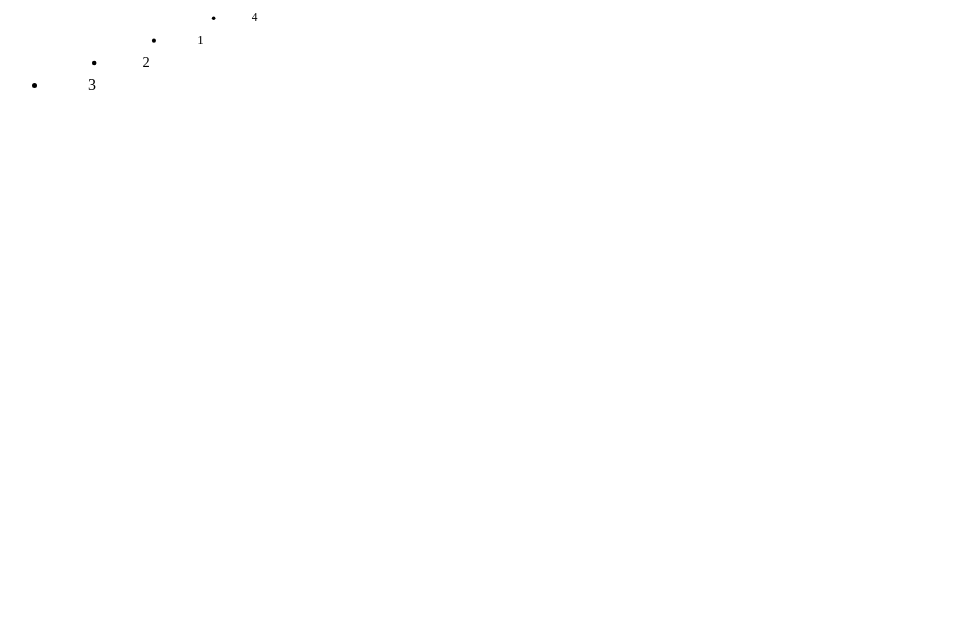
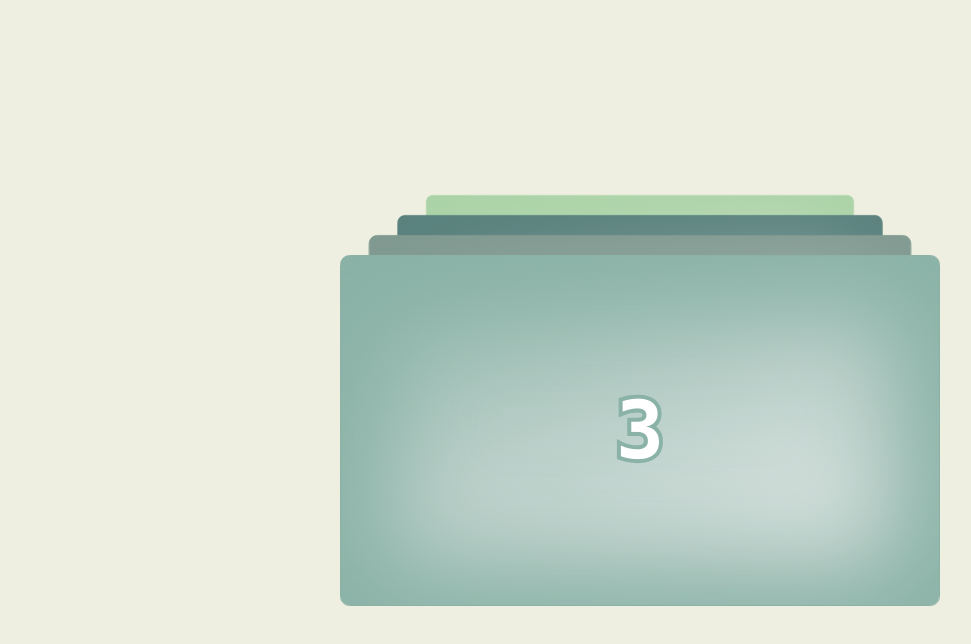
Before and after one commit to Developer-Zahid/JQuery-Stacking-Card-Slider, a plain HTML site: page index.html in a window 1280 px wide. Shown: the whole page, without its empty margins (0-971 px from the left). Drawn offline with nearby package versions, Linux system fonts and the light colour scheme.

Commit message:
Update index.html

```diff
--- a/index.html
+++ b/index.html
@@ -5,6 +5,39 @@
     <meta name="viewport" content="width=device-width, initial-scale=1.0">
     <title>JQuery Stacking Card Slider</title>
     <link rel="stylesheet" href="./assets/css/style.css">
+    <style>
+        * {
+            margin: 0;
+            padding: 0;
+            box-sizing: border-box;
+        }
+        body {
+            font-family: consolas, Arial, sans-serif;
+            background-color: #EEEFE0;
+            color: #333;
+            min-height: 100vh;
+            display: grid;
+            place-items: center;
+            padding: 1rem;
+        }
+        .slider {
+            list-style-type: '';
+            width: min(100%, 600px);
+        }
+        .card {
+            color: #ffffff;
+            border: 1px solid var(--variant);
+            background-image: linear-gradient(160deg, var(--variant), #f1f1f1);
+            text-align: center;
+            font-size: 5rem;
+            font-weight: bold;
+            padding: 8rem 2rem;
+            border-radius: 0.6rem;
+            paint-order: stroke;
+            -webkit-text-stroke: 0.1em var(--variant);
+            box-shadow: inset -2px -2px 6rem 3rem var(--variant);
+        }
+    </style>
 </head>
 <body>
     <ul class="slider" data-slider="list" data-autoplay="true" data-autoplay-speed="3000">
```
